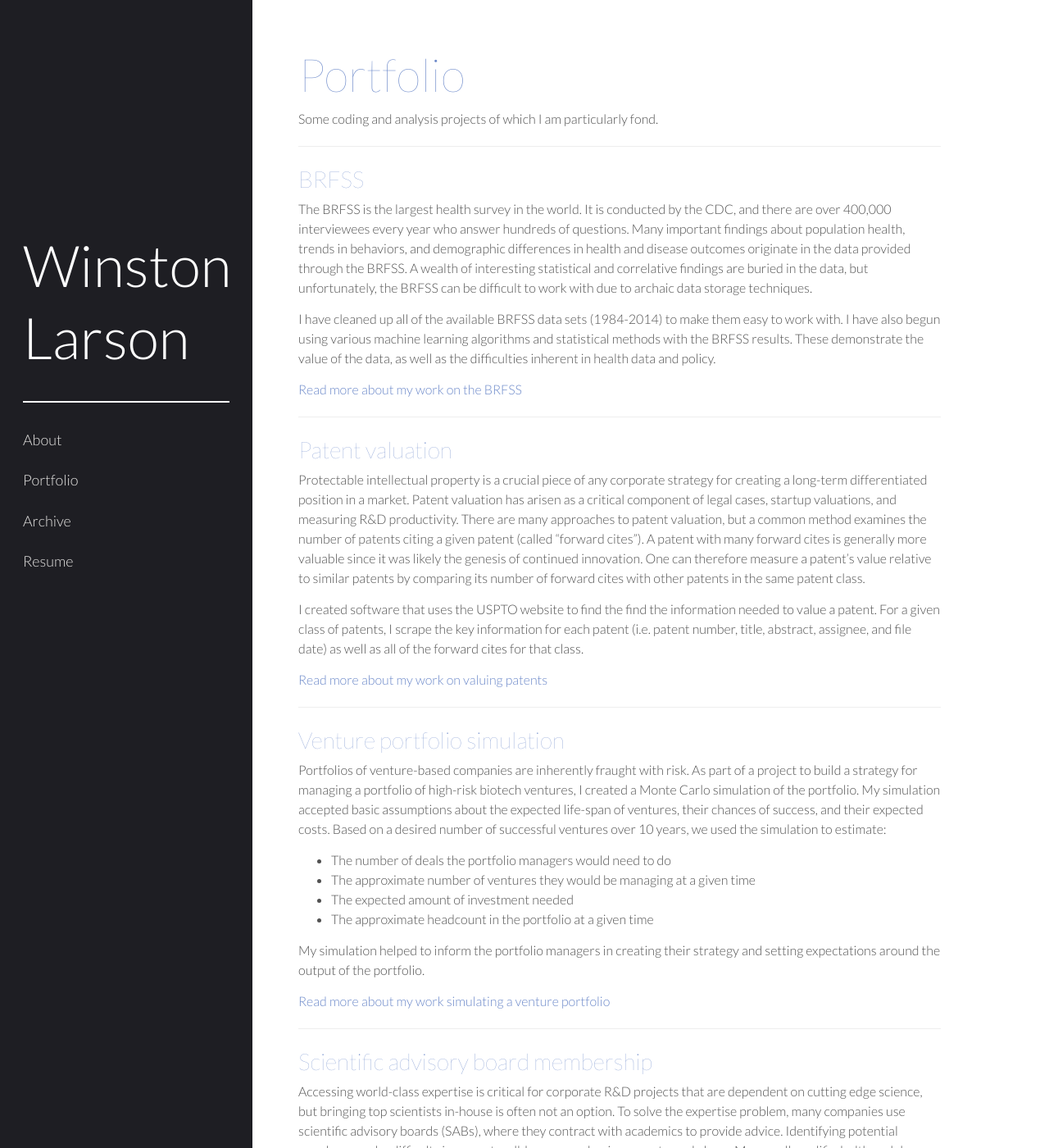
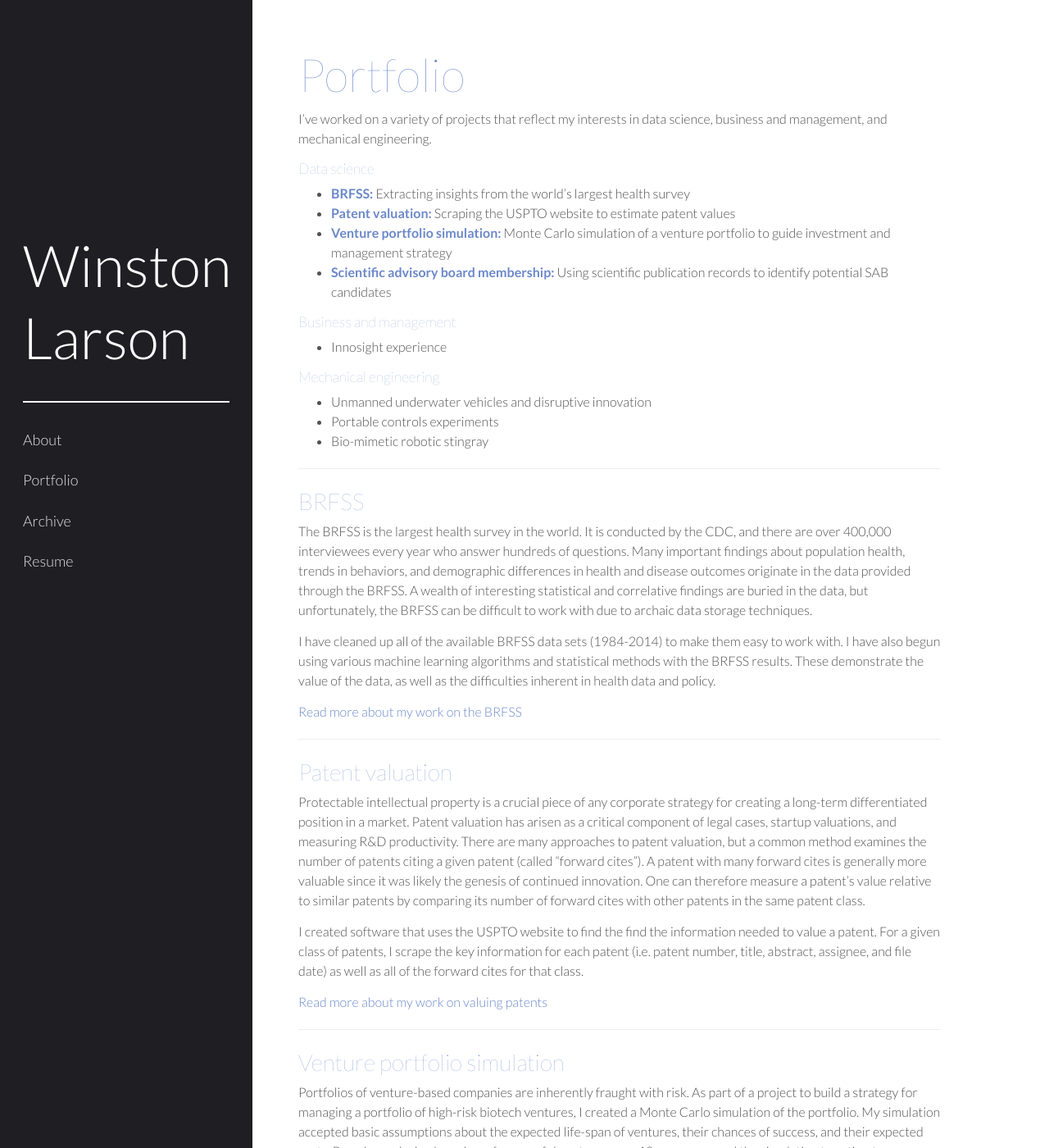
Before and after one commit to winstonlarson/old_website, a Jekyll site: the page built from portfolio.md, in a window 1280 px wide and 1400 px high. Shown: the whole window at 82% size. Built offline with Jekyll 4.4.1, drawn with Linux system fonts in a browser that asks for light colours; some web fonts are replaced; some of the changed text lies outside the part shown.

Commit message:
updated portfolio list

```diff
--- a/portfolio.md
+++ b/portfolio.md
@@ -3,11 +3,25 @@ layout: page
 title: Portfolio
 ---
 
-Some coding and analysis projects of which I am particularly fond.
+I've worked on a variety of projects that reflect my interests in data science, business and management, and mechanical engineering.
+
+#####Data science
++ [**BRFSS:**](#brfss) Extracting insights from the world's largest health survey
++ [**Patent valuation:**](#patents) Scraping the USPTO website to estimate patent values
++ [**Venture portfolio simulation:**](#ventures) Monte Carlo simulation of a venture portfolio to guide investment and management strategy
++ [**Scientific advisory board membership:**](#sab) Using scientific publication records to identify potential SAB candidates
+
+#####Business and management
++ Innosight experience
+
+#####Mechanical engineering
++ Unmanned underwater vehicles and disruptive innovation
++ Portable controls experiments
++ Bio-mimetic robotic stingray
 
 ****
 
-###BRFSS
+###BRFSS<a id="brfss"></a>
 
 The BRFSS is the largest health survey in the world. It is conducted by the CDC, and there are over 400,000 interviewees every year who answer hundreds of questions. Many important findings about population health, trends in behaviors, and demographic differences in health and disease outcomes originate in the data provided through the BRFSS. A wealth of interesting statistical and correlative findings are buried in the data, but unfortunately, the BRFSS can be difficult to work with due to archaic data storage techniques.
 
@@ -18,7 +32,7 @@ I have cleaned up all of the available BRFSS data sets (1984-2014) to make them
 
 ****
 
-###Patent valuation
+###Patent valuation<a id="patents"></a>
 
 Protectable intellectual property is a crucial piece of any corporate strategy for creating a long-term differentiated position in a market. Patent valuation has arisen as a critical component of legal cases, startup valuations, and measuring R&D productivity. There are many approaches to patent valuation, but a common method examines the number of patents citing a given patent (called “forward cites”). A patent with many forward cites is generally more valuable since it was likely the genesis of continued innovation. One can therefore measure a patent’s value relative to similar patents by comparing its number of forward cites with other patents in the same patent class.
 
@@ -39,7 +53,7 @@ Portfolios of venture-based companies are inherently fraught with risk. As part
 
 My simulation helped to inform the portfolio managers in creating their strategy and setting expectations around the output of the portfolio.
 
-[Read more about my work simulating a venture portfolio](/venture-simulation)
+[Read more about my work on simulating a venture portfolio](/venture-simulation)
 
 ****
 
```
Also changed, not shown: 2 other files.
